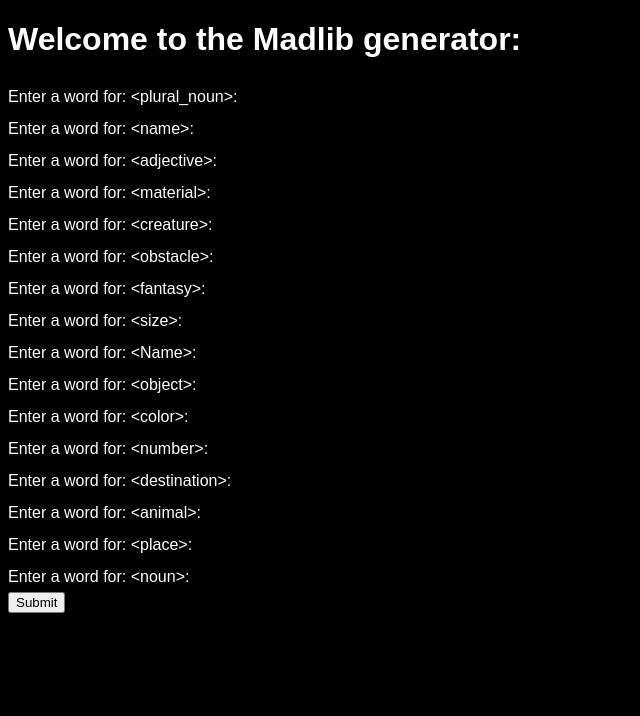
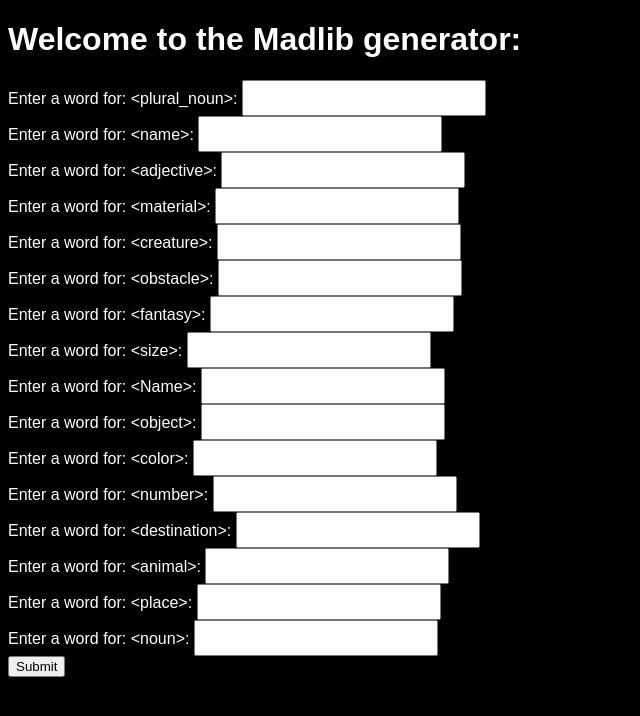
Before and after one commit to Peter-oss-des/Web-madlibs-generator, a Flask app: page / in a window 1280 px wide. Shown: the top 716 px of the page, without its empty margins (0-640 px from the left). Run offline with Flask 3, Linux system fonts and the light colour scheme.

Commit message:
Fixed input presentation

```diff
--- a/static/styles.css
+++ b/static/styles.css
@@ -12,11 +12,9 @@ h1{
 }
 
 input{
-  all: unset;
+  all: set;
   font:15px system-ui;
-  color:#fff;
-  /*height: 100%;
-  width: 100%;*/
+  color:black;
   padding: 6px 9px
 }
 
```
